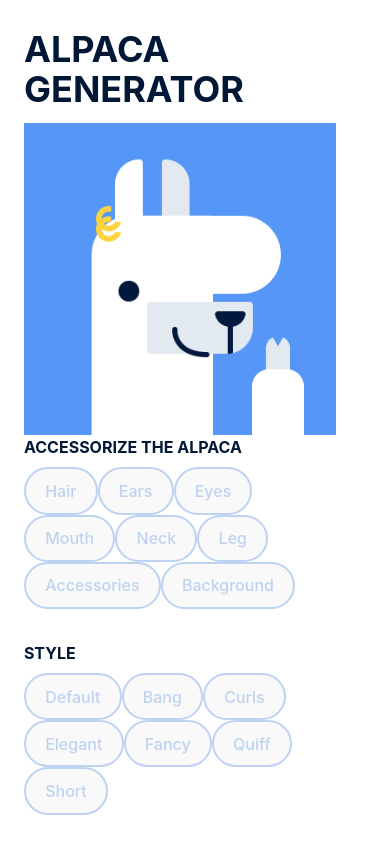
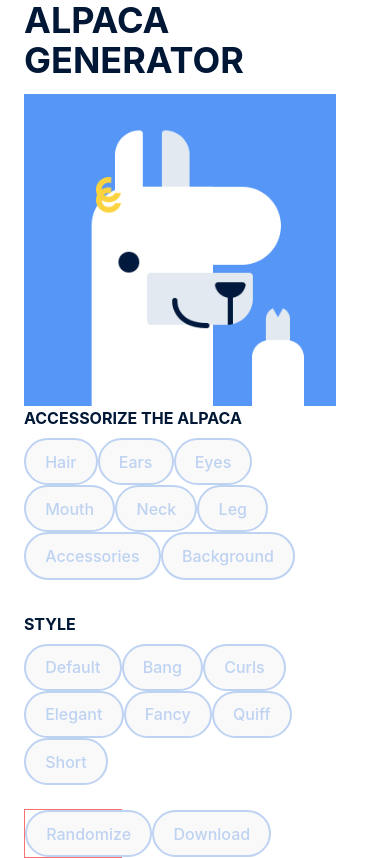
Before and after one commit to Moses-Onche/dev-projects, a React (Vite) app: page / in a window 390 px wide. Shown: the top 858 px of the page. Built offline with nearby package versions, Linux system fonts and the light colour scheme.

Commit message:
Make layout responsive and add new buttons

```diff
--- a/src/projects/01-img-gen/main.jsx
+++ b/src/projects/01-img-gen/main.jsx
@@ -294,6 +294,10 @@ const alpacaPage = () => {
                     </div>
                 </div>
             </div>
+            <div className="ml-6 mt-6 w-1/4 flex justify-between border border-red-400">
+                <button>Randomize</button>
+                <button>Download</button>
+            </div>
 
         </>
     )
```
